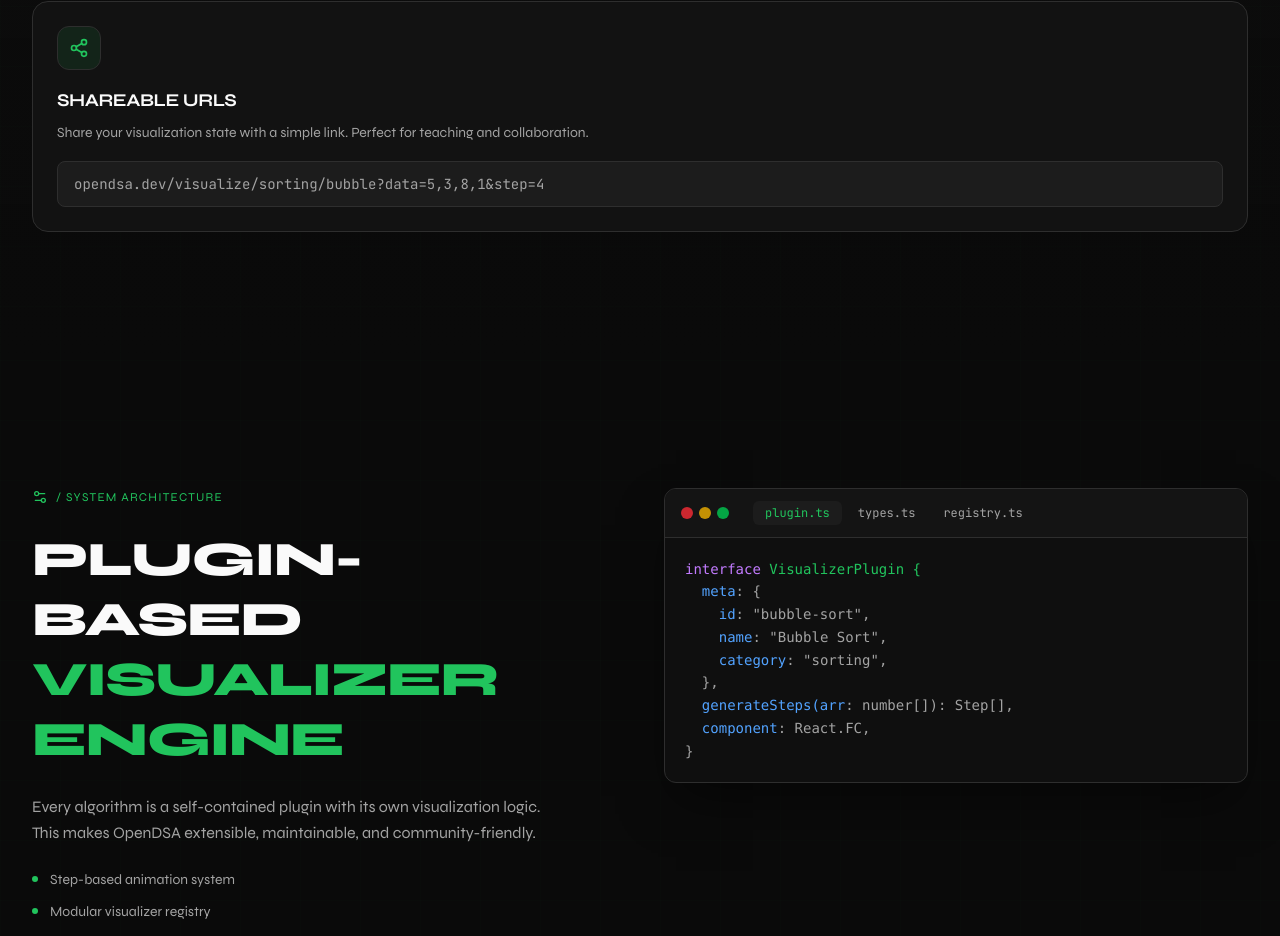
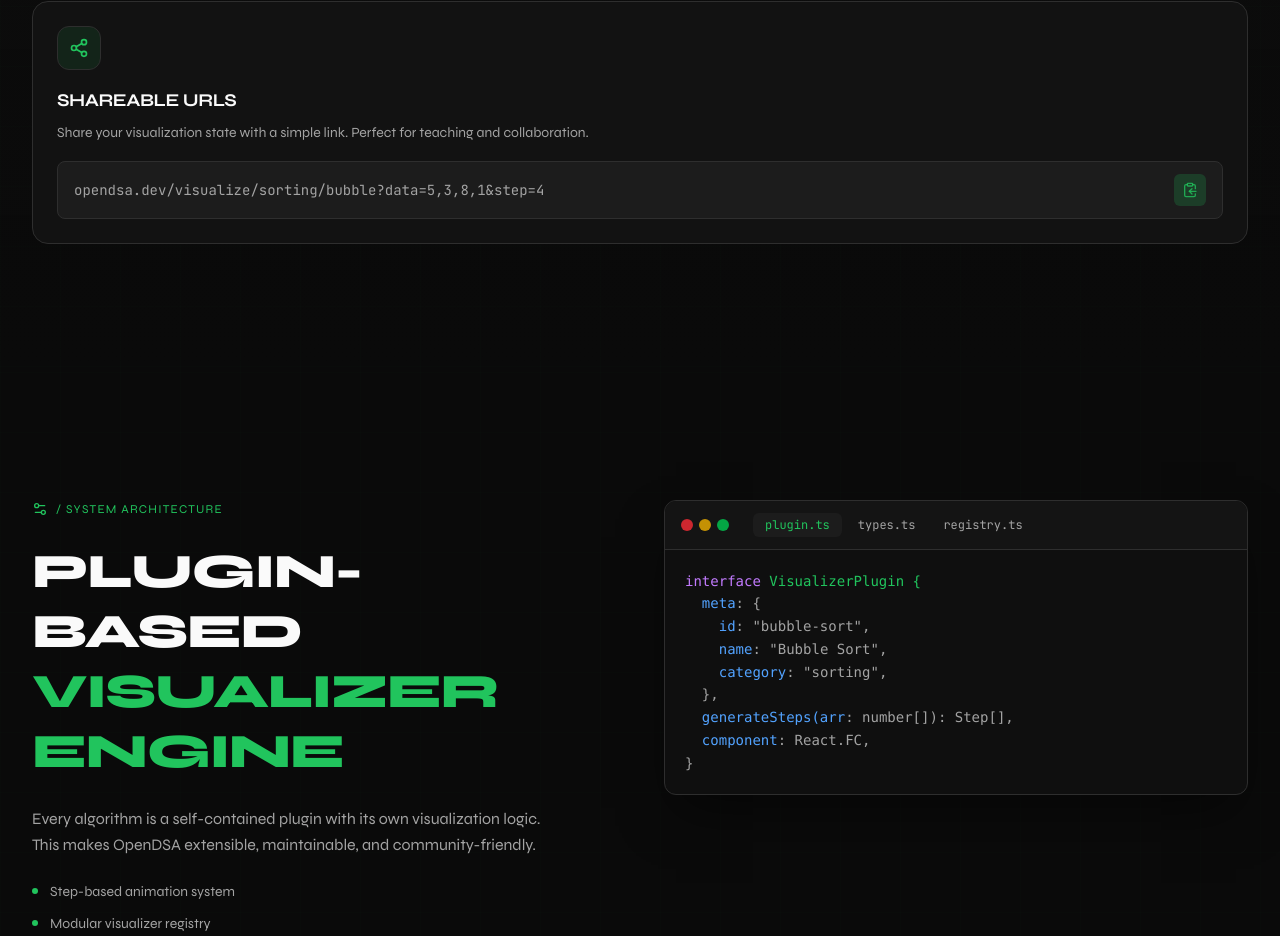
Before and after one commit to ivxndavid/opendsa, a Next.js app in the folder apps/web/: page / in a window 1280 px wide. Shown: the part 2808-3744 px from the top of the page. Built offline with nearby package versions, Linux system fonts and the light colour scheme; no server answers.

Commit message:
feat: add copy shareable links to clipboard under features card

```diff
--- a/apps/web/src/components/sections/features.tsx
+++ b/apps/web/src/components/sections/features.tsx
@@ -1,4 +1,6 @@
 "use client";
+
+import React from "react";
 
 import { motion } from "framer-motion";
 import {
@@ -12,7 +14,10 @@
   Keyboard,
   Share2,
   Sparkles,
+  ClipboardCopy,
+  Check
 } from "lucide-react";
+import { AnimatePresence } from "framer-motion";
 import { SortingBars } from "@/components/animations/sorting-bars";
 import { BinaryTree } from "@/components/animations/binary-tree";
 import { GraphVisualization } from "@/components/animations/graph-visualization";
@@ -28,6 +33,60 @@
   children?: React.ReactNode;
   className?: string;
   index?: number;
+}
+
+function CopyButton({ text }: { text: string }) {
+  const [copied, setCopied] = React.useState(false);
+
+  const handleCopy = async () => {
+    try {
+      await navigator.clipboard.writeText(text);
+      setCopied(true);
+      setTimeout(() => setCopied(false), 2000);
+    } catch (err) {
+      console.error("Failed to copy:", err);
+    }
+  };
+
+  return (
+    <div className="relative">
+      <button
+        onClick={handleCopy}
+        className="group/btn relative flex items-center justify-center rounded-md bg-[hsl(var(--primary))]/20 p-2 text-[hsl(var(--primary))]/80 transition-all hover:bg-[hsl(var(--primary))]/30 hover:text-[hsl(var(--primary))] cursor-pointer"
+      >
+        <AnimatePresence mode="wait" initial={false}>
+          {copied ? (
+            <motion.div
+              key="check"
+              initial={{ scale: 0.5, opacity: 0 }}
+              animate={{ scale: 1, opacity: 1 }}
+              exit={{ scale: 0.5, opacity: 0 }}
+            >
+              <Check className="h-4 w-4" />
+            </motion.div>
+          ) : (
+            <motion.div
+              key="copy"
+              initial={{ scale: 0.5, opacity: 0 }}
+              animate={{ scale: 1, opacity: 1 }}
+              exit={{ scale: 0.5, opacity: 0 }}
+            >
+              <ClipboardCopy className="h-4 w-4" />
+            </motion.div>
+          )}
+        </AnimatePresence>
+
+        {/* Tooltip */}
+        <div className="absolute -top-10 left-1/2 -translate-x-1/2 pointer-events-none opacity-0 group-hover/btn:opacity-100 transition-opacity">
+          <div className="bg-[hsl(var(--primary))] text-[hsl(var(--background))] text-[10px] font-bold py-1 px-2 rounded whitespace-nowrap">
+            {copied ? "Copied!" : "Copy URL"}
+            {/* Arrow */}
+            <div className="absolute -bottom-1 left-1/2 -translate-x-1/2 w-2 h-2 bg-[hsl(var(--primary))] rotate-45" />
+          </div>
+        </div>
+      </button>
+    </div>
+  );
 }
 
 function FeatureCard({ title, description, icon, children, className = "", index = 0 }: FeatureCardProps) {
@@ -258,8 +317,9 @@
           icon={<Share2 className="h-5 w-5" />}
           index={9}
         >
-          <div className="rounded-lg bg-[hsl(var(--secondary))] border border-[hsl(var(--border))]/50 px-4 py-3 text-sm font-mono text-[hsl(var(--muted-foreground))]">
-            opendsa.dev/visualize/sorting/bubble?data=5,3,8,1&step=4
+          <div className="rounded-lg bg-[hsl(var(--secondary))] border border-[hsl(var(--border))]/50 px-4 py-3 text-sm font-mono text-[hsl(var(--muted-foreground))] flex items-center justify-between">
+            <span>opendsa.dev/visualize/sorting/bubble?data=5,3,8,1&step=4</span>
+            <CopyButton text="https://opendsa.dev.vercel.app/visualize/sorting/bubble?data=5,3,8,1&step=4" />
           </div>
         </FeatureCard>
       </div>
```
